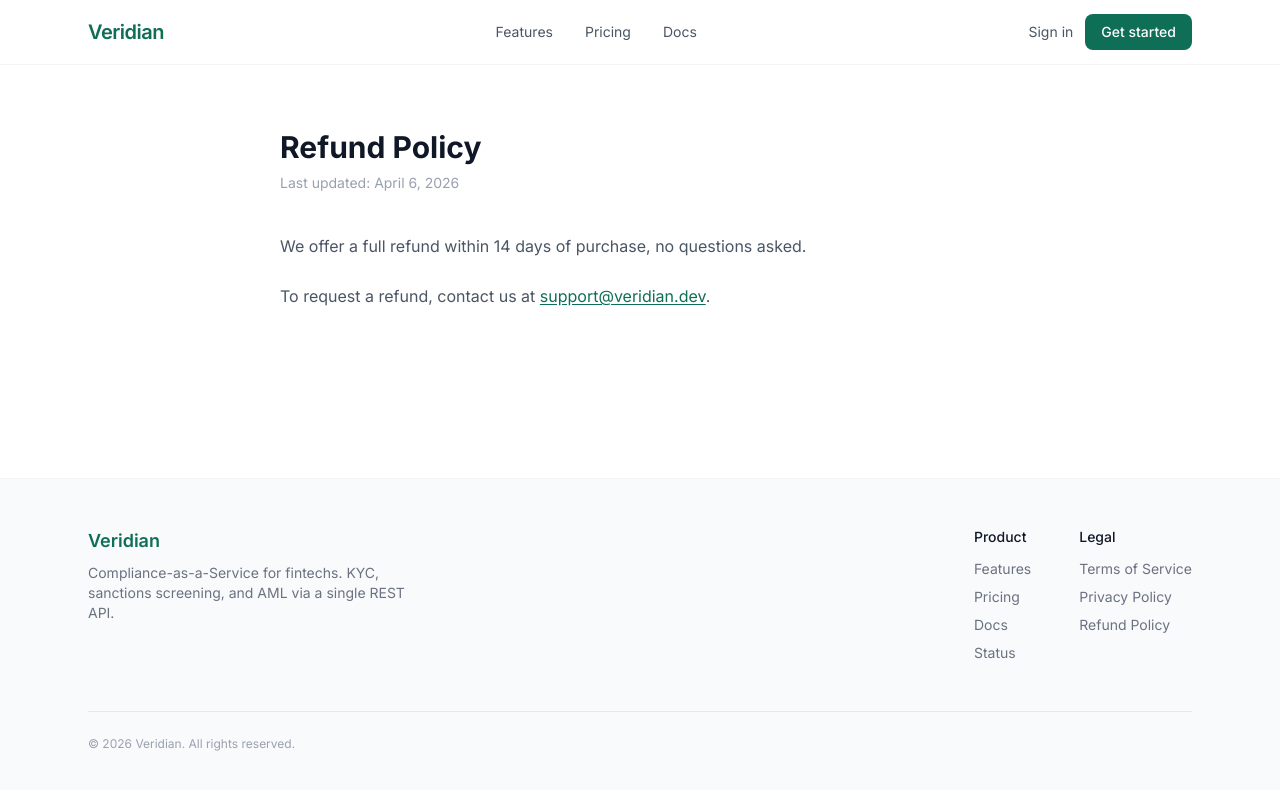
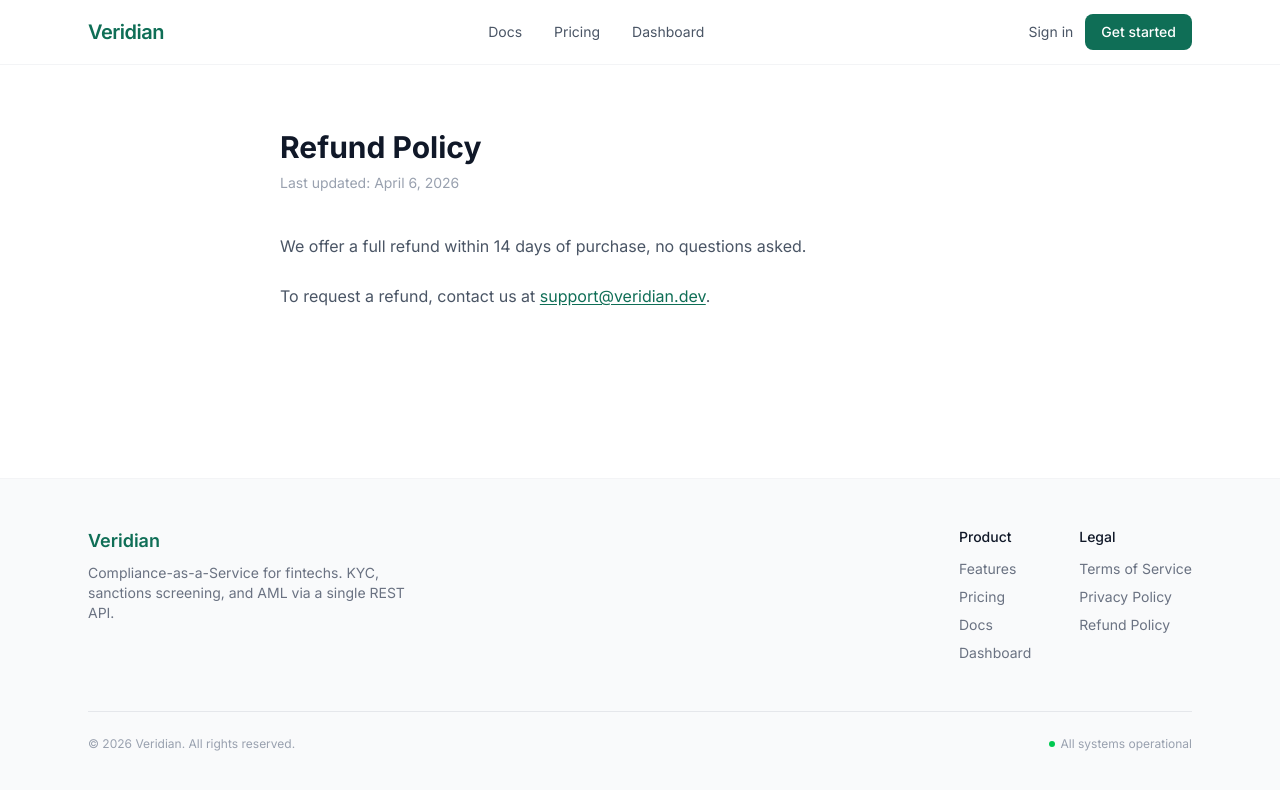
Before and after one commit to veridianapi/veridian-web, a Next.js app: page /refund in a window 1280 px wide. Shown: the top 790 px of the page. Built offline with nearby package versions, Linux system fonts and the light colour scheme.

Commit message:
update landing page with live production URLs

```diff
--- a/app/components/Footer.tsx
+++ b/app/components/Footer.tsx
@@ -1,4 +1,8 @@
 import Link from "next/link";
+
+const DASHBOARD_URL = "https://veridian-api-dashboard.vercel.app";
+const DOCS_URL = "https://api-production-b0c5.up.railway.app/docs";
+const STATUS_URL = "https://api-production-b0c5.up.railway.app";
 
 export default function Footer() {
   return (
@@ -19,8 +23,8 @@ export default function Footer() {
               <ul className="space-y-2 text-gray-500">
                 <li><Link href="/#features" className="hover:text-gray-900 transition-colors">Features</Link></li>
                 <li><Link href="/#pricing" className="hover:text-gray-900 transition-colors">Pricing</Link></li>
-                <li><Link href="#" className="hover:text-gray-900 transition-colors">Docs</Link></li>
-                <li><Link href="#" className="hover:text-gray-900 transition-colors">Status</Link></li>
+                <li><Link href={DOCS_URL} className="hover:text-gray-900 transition-colors" target="_blank" rel="noopener noreferrer">Docs</Link></li>
+                <li><Link href={DASHBOARD_URL} className="hover:text-gray-900 transition-colors" target="_blank" rel="noopener noreferrer">Dashboard</Link></li>
               </ul>
             </div>
             <div>
@@ -33,8 +37,17 @@ export default function Footer() {
             </div>
           </div>
         </div>
-        <div className="mt-12 pt-6 border-t border-gray-200 text-xs text-gray-400">
-          © {new Date().getFullYear()} Veridian. All rights reserved.
+        <div className="mt-12 pt-6 border-t border-gray-200 flex flex-col sm:flex-row items-start sm:items-center justify-between gap-3 text-xs text-gray-400">
+          <span>© {new Date().getFullYear()} Veridian. All rights reserved.</span>
+          <Link
+            href={STATUS_URL}
+            className="inline-flex items-center gap-1.5 hover:text-gray-600 transition-colors"
+            target="_blank"
+            rel="noopener noreferrer"
+          >
+            <span className="w-1.5 h-1.5 rounded-full bg-green-500" />
+            All systems operational
+          </Link>
         </div>
       </div>
     </footer>
--- a/app/components/Nav.tsx
+++ b/app/components/Nav.tsx
@@ -1,4 +1,7 @@
 import Link from "next/link";
+
+const DASHBOARD_URL = "https://veridian-api-dashboard.vercel.app";
+const DOCS_URL = "https://api-production-b0c5.up.railway.app/docs";
 
 export default function Nav() {
   return (
@@ -8,21 +11,25 @@ export default function Nav() {
           Veridian
         </Link>
         <nav className="hidden md:flex items-center gap-8 text-sm text-gray-600">
-          <Link href="/#features" className="hover:text-gray-900 transition-colors">Features</Link>
+          <Link href={DOCS_URL} className="hover:text-gray-900 transition-colors" target="_blank" rel="noopener noreferrer">Docs</Link>
           <Link href="/#pricing" className="hover:text-gray-900 transition-colors">Pricing</Link>
-          <Link href="/#docs" className="hover:text-gray-900 transition-colors">Docs</Link>
+          <Link href={DASHBOARD_URL} className="hover:text-gray-900 transition-colors" target="_blank" rel="noopener noreferrer">Dashboard</Link>
         </nav>
         <div className="flex items-center gap-3">
           <Link
-            href="#"
+            href={`${DASHBOARD_URL}/login`}
             className="text-sm text-gray-600 hover:text-gray-900 transition-colors hidden sm:inline"
+            target="_blank"
+            rel="noopener noreferrer"
           >
             Sign in
           </Link>
           <Link
-            href="#"
+            href={`${DASHBOARD_URL}/login`}
             className="text-sm font-medium text-white px-4 py-2 rounded-lg transition-colors"
             style={{ backgroundColor: "var(--brand)" }}
+            target="_blank"
+            rel="noopener noreferrer"
           >
             Get started
           </Link>
--- a/app/page.tsx
+++ b/app/page.tsx
@@ -1,6 +1,9 @@
 import Link from "next/link";
 import Nav from "./components/Nav";
 import Footer from "./components/Footer";
+
+const DASHBOARD_LOGIN = "https://veridian-api-dashboard.vercel.app/login";
+const DOCS_URL = "https://api-production-b0c5.up.railway.app/docs";
 
 const features = [
   {
@@ -41,7 +44,7 @@ const features = [
   },
 ];
 
-const plans = [
+const plans: { name: string; price: string; description: string; features: string[]; cta: string; ctaHref: string; highlighted: boolean }[] = [
   {
     name: "Starter",
     price: "$199",
@@ -54,6 +57,7 @@ const plans = [
       "Email support",
     ],
     cta: "Start free trial",
+    ctaHref: DASHBOARD_LOGIN,
     highlighted: false,
   },
   {
@@ -69,6 +73,7 @@ const plans = [
       "Priority email support",
     ],
     cta: "Start free trial",
+    ctaHref: DASHBOARD_LOGIN,
     highlighted: true,
   },
   {
@@ -84,6 +89,7 @@ const plans = [
       "Custom rule configuration",
     ],
     cta: "Contact sales",
+    ctaHref: DASHBOARD_LOGIN,
     highlighted: false,
   },
 ];
@@ -120,9 +126,11 @@ export default function Home() {
             </p>
             <div className="flex flex-col sm:flex-row gap-4">
               <Link
-                href="#"
+                href={DASHBOARD_LOGIN}
                 className="inline-flex items-center justify-center gap-2 text-white font-medium px-6 py-3 rounded-lg transition-colors"
                 style={{ backgroundColor: "var(--brand)" }}
+                target="_blank"
+                rel="noopener noreferrer"
               >
                 Start building free
                 <svg width="16" height="16" viewBox="0 0 16 16" fill="none">
@@ -130,8 +138,10 @@ export default function Home() {
                 </svg>
               </Link>
               <Link
-                href="#"
+                href={DOCS_URL}
                 className="inline-flex items-center justify-center gap-2 text-gray-700 font-medium px-6 py-3 rounded-lg border border-gray-200 hover:border-gray-300 transition-colors"
+                target="_blank"
+                rel="noopener noreferrer"
               >
                 View API docs
               </Link>
@@ -304,13 +314,15 @@ const verification = await client.kyc.create({
                   ))}
                 </ul>
                 <Link
-                  href="#"
+                  href={plan.ctaHref}
                   className={`block text-center text-sm font-medium px-4 py-2.5 rounded-lg transition-colors ${
                     plan.highlighted
                       ? "text-white"
                       : "border border-gray-200 text-gray-700 hover:border-gray-300"
                   }`}
                   style={plan.highlighted ? { backgroundColor: "var(--brand)" } : {}}
+                  target="_blank"
+                  rel="noopener noreferrer"
                 >
                   {plan.cta}
                 </Link>
@@ -319,7 +331,7 @@ const verification = await client.kyc.create({
           </div>
           <p className="text-center text-sm text-gray-400 mt-8">
             Need more than 2,500 verifications/month?{" "}
-            <Link href="#" className="underline underline-offset-2" style={{ color: "var(--brand)" }}>
+            <Link href={DASHBOARD_LOGIN} className="underline underline-offset-2" style={{ color: "var(--brand)" }} target="_blank" rel="noopener noreferrer">
               Talk to us about custom volume pricing.
             </Link>
           </p>
@@ -340,17 +352,21 @@ const verification = await client.kyc.create({
             </p>
             <div className="flex flex-col sm:flex-row gap-4 justify-center">
               <Link
-                href="#"
+                href={DASHBOARD_LOGIN}
                 className="inline-flex items-center justify-center gap-2 bg-white font-medium px-6 py-3 rounded-lg hover:bg-gray-50 transition-colors"
                 style={{ color: "var(--brand)" }}
+                target="_blank"
+                rel="noopener noreferrer"
               >
                 Start free trial
               </Link>
               <Link
-                href="#"
+                href={DOCS_URL}
                 className="inline-flex items-center justify-center gap-2 text-white font-medium px-6 py-3 rounded-lg border border-white/30 hover:border-white/50 transition-colors"
+                target="_blank"
+                rel="noopener noreferrer"
               >
-                Schedule a demo
+                View API docs
               </Link>
             </div>
           </div>
```
